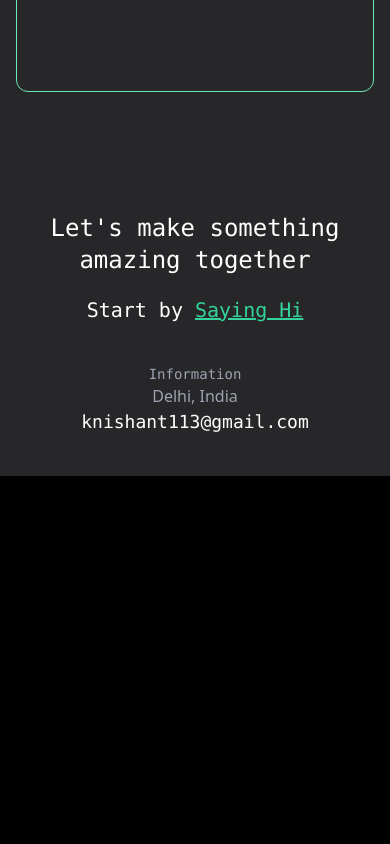
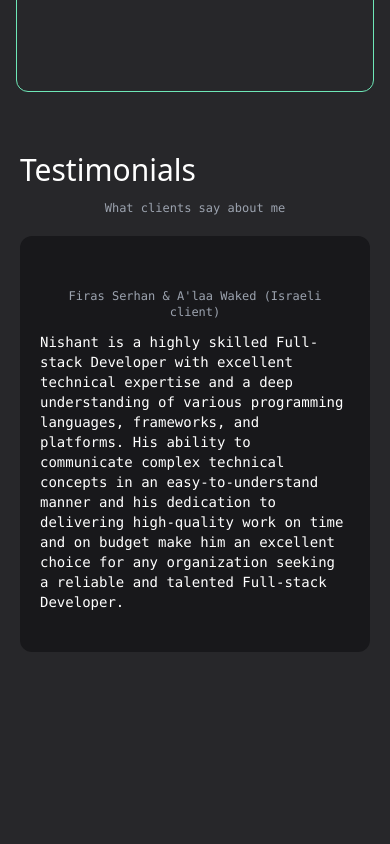
Before and after one commit to NishantTheProgrammer/portfolio, a Vue app: page / in a window 390 px wide. Shown: the part 2040-2884 px from the top of the page. Before the commit the page ends 2516 px from the top, so only its background shows below. Built offline with nearby package versions, Linux system fonts and the light colour scheme.

Commit message:
some sections are responsive home

```diff
--- a/src/views/HomeView.vue
+++ b/src/views/HomeView.vue
@@ -13,18 +13,25 @@ const { projects } = useProjectsStore();
     <!-- <section class="h-[88vh] flex items-end justify-between px-20">
       <div class="w-3/5 h-full p-40">
         <Role></Role>
-        <h1 class="text-4xl mt-5">Front End Developer <br><span class="text-xl">at Dhwani Rural Information Systems PVT.
+        <h1 class="text-4xl mt-5">Full Stack Developer <br><span class="text-xl">at Dhwani Rural Information Systems PVT.
             LTD.</span></h1>
-        <p class="text-sm text-gray-400 mt-20 font-mono">A curious tech guy with awesome technical skills and great
-          thinking ability I like to build logic behind the seens rather than using any ready made tool.</p>
+        <p class="text-sm text-gray-400 mt-20 font-mono">I'm a curious tech guy with a passion for unraveling complex
+          challenges. With a track record of developing over 10 successful applications for companies, I've honed my
+          technical prowess to a fine art.
+          <br />
+          <br />
+
+          I proudly sport HackerRank's coveted 6th Star gold badge in problem- solving. This is a testament to my ability
+          to dissect and conquer even the most intricate of problems.
+        </p>
         <a href="mailto:knishant113@gmail.com" class="block mt-20 text-green-400 underline font-bold">LET'S TALK!</a>
         <div class="grid grid-cols-2 mt-20">
           <div class="flex gap-3 items-center">
-            <h3 class="text-6xl">2</h3>
+            <h3 class="text-6xl">3</h3>
             <p class="text-lg text-gray-400 font-mono">Years <br>Experience</p>
           </div>
           <div class="flex gap-3 items-center">
-            <h3 class="text-6xl">18</h3>
+            <h3 class="text-6xl">10+</h3>
             <p class="text-lg text-gray-400 font-mono">Projects <br>completed</p>
           </div>
         </div>
@@ -32,8 +39,8 @@ const { projects } = useProjectsStore();
       <div class="h-full w-2/5 flex justify-end">
         <img src="./../assets/nishant.png" style="filter: drop-shadow(0px 0px 2px black);" alt="Nishant" class="h-full">
       </div>
-    </section>
-    <section class="h-screen grid grid-cols-2 p-20">
+    </section> -->
+    <!-- <section class="h-screen grid grid-cols-2 p-20">
       <div class="flex flex-col justify-center items-center gap-10 p-20">
         <div class=" bg-zinc-700 p-10 rounded-xl w-full">
           <h2 class="text-emerald-500 text-3xl font-mono">Front End</h2>
@@ -78,52 +85,36 @@ const { projects } = useProjectsStore();
         </div>
       </div>
     </section>
-    <!-- <section class="h-screen p-20">
-      <h2 class="text-4xl">Testimonials</h2>
-      <p class="text-sm text-gray-400 font-mono text-justify mt-5">What clients says about me</p>
-      <div class=" bg-zinc-900  px-28 py-16 rounded-xl w-full mt-10">
-        <h3 class="text-sm text-gray-400 font-mono text-justify mt-5">Amazing experience</h3>
-        <h2 class="text-justify italic text-xl font-mono mt-5">Nishant is a highly skilled Full-stack Developer with
-          excellent technical expertise and a deep understanding of various programming languages, frameworks, and
-          platforms. His ability to communicate complex technical concepts in an easy-to-understand manner and his
-          dedication to delivering high-quality work on time and on budget make him an excellent choice for any
+    <section class="min-h-screen p-5 md:p-20">
+      <h2 class="text-3xl md:text-4xl lg:text-5xl">Testimonials</h2>
+      <p class="text-xs md:text-sm text-gray-400 font-mono text-center md:text-left mt-3 md:mt-5">What clients say about
+        me</p>
+      <div class="bg-zinc-900 px-5 md:px-28 py-10 md:py-16 rounded-xl w-full mt-5 md:mt-10">
+        <h3 class="text-xs md:text-sm text-gray-400 font-mono text-center md:text-left mt-3 md:mt-5">Firas Serhan & A'laa
+          Waked (Israeli client)</h3>
+        <h2 class="text-sm md:text-base lg:text-lg font-mono mt-3 md:mt-5">Nishant is a highly skilled Full-stack
+          Developer with excellent technical expertise and a deep understanding of various programming languages,
+          frameworks, and platforms. His ability to communicate complex technical concepts in an easy-to-understand manner
+          and his dedication to delivering high-quality work on time and on budget make him an excellent choice for any
           organization seeking a reliable and talented Full-stack Developer.</h2>
       </div>
-      <div class="grid grid-cols-4 justify-center items-center gap-2 mt-20">
-        <div class=" border-b-emerald-300 border-b">
-          <h2 class="text-xl font-mono">User 1</h2>
-          <p class="text-sm text-gray-400 font-mono text-justify mt-2 pb-3">Reviewer position</p>
-        </div>
-        <div class=" border-b-zinc-600 border-b">
-          <h2 class="text-xl font-mono">User 2</h2>
-          <p class="text-sm text-gray-400 font-mono text-justify mt-2 pb-3">Reviewer position</p>
-        </div>
-        <div class=" border-b-zinc-600 border-b">
-          <h2 class="text-xl font-mono">User 3</h2>
-          <p class="text-sm text-gray-400 font-mono text-justify mt-2 pb-3">Reviewer position</p>
-        </div>
-        <div class=" border-b-zinc-600 border-b">
-          <h2 class="text-xl font-mono">User 4</h2>
-          <p class="text-sm text-gray-400 font-mono text-justify mt-2 pb-3">Reviewer position</p>
-        </div>
-      </div>
-    </section> -->
-    <section class="h-auto md:h-96 p-10 md:p-20">
-      <div class="flex flex-col md:flex-row justify-center items-center md:gap-10 mt-10 md:mt-20">
-        <div class="md:col-span-4 w-full md:w-2/3">
-          <h2 class="text-2xl md:text-3xl lg:text-4xl font-mono text-center md:text-left">Let's make something amazing
+    </section>
+    <section class="h-auto md:h-96 p-5 md:p-20">
+      <div class="flex flex-col md:flex-row justify-center items-center md:justify-between md:gap-10 mt-5 md:mt-20">
+        <div class="md:w-2/3 md:text-left">
+          <h2 class="text-lg md:text-3xl lg:text-4xl font-mono text-center md:text-left">Let's make something amazing
             together</h2>
-          <p class="text-xl md:text-2xl lg:text-3xl font-mono mt-5 md:mt-10 text-center md:text-left">Start by <a
+          <p class="text-base md:text-2xl lg:text-3xl font-mono mt-3 md:mt-5 text-center md:text-left">Start by <a
               href="/projects" class="underline text-emerald-400">Saying Hi</a></p>
         </div>
-        <div class="md:col-span-1 w-full md:w-1/3 flex flex-col md:gap-5 mt-10 md:mt-0">
-          <p class="text-sm md:text-base lg:text-lg text-gray-400 font-mono text-center md:text-left">Information</p>
+        <div class="md:w-1/3 md:text-left mt-5 md:mt-0">
+          <p class="text-xs md:text-base lg:text-lg text-gray-400 font-mono text-center md:text-left">Information</p>
           <p class="text-base md:text-lg lg:text-xl text-gray-400 text-center md:text-left">Delhi, India</p>
-          <h2 class="text-lg md:text-xl lg:text-2xl font-mono text-center md:text-left">knishant113@gmail.com</h2>
+          <h2 class="text-base md:text-xl lg:text-2xl font-mono text-center md:text-left">knishant113@gmail.com</h2>
         </div>
       </div>
     </section>
 
 
-  </main>
-</template>
+
+</main></template>
```
